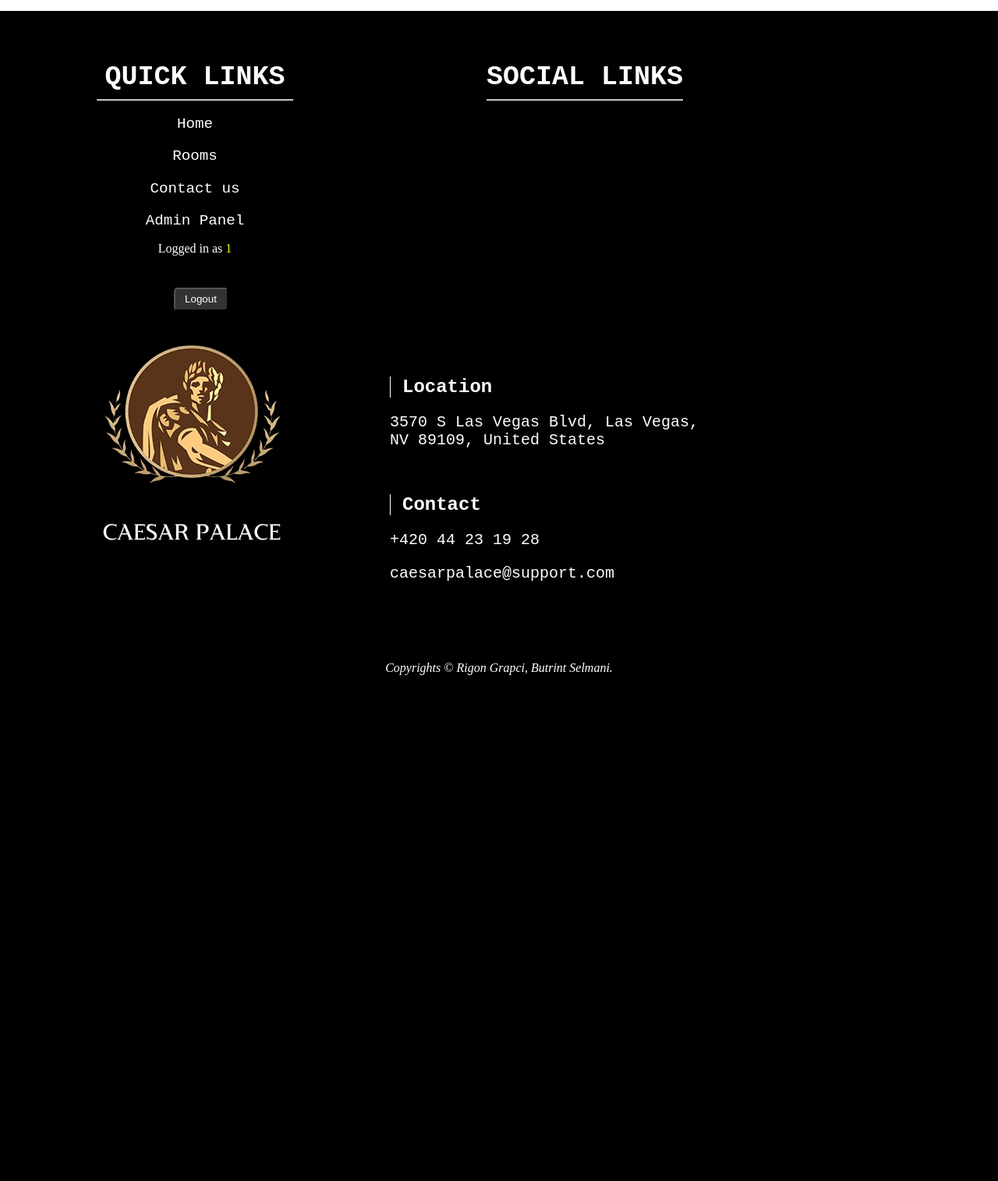
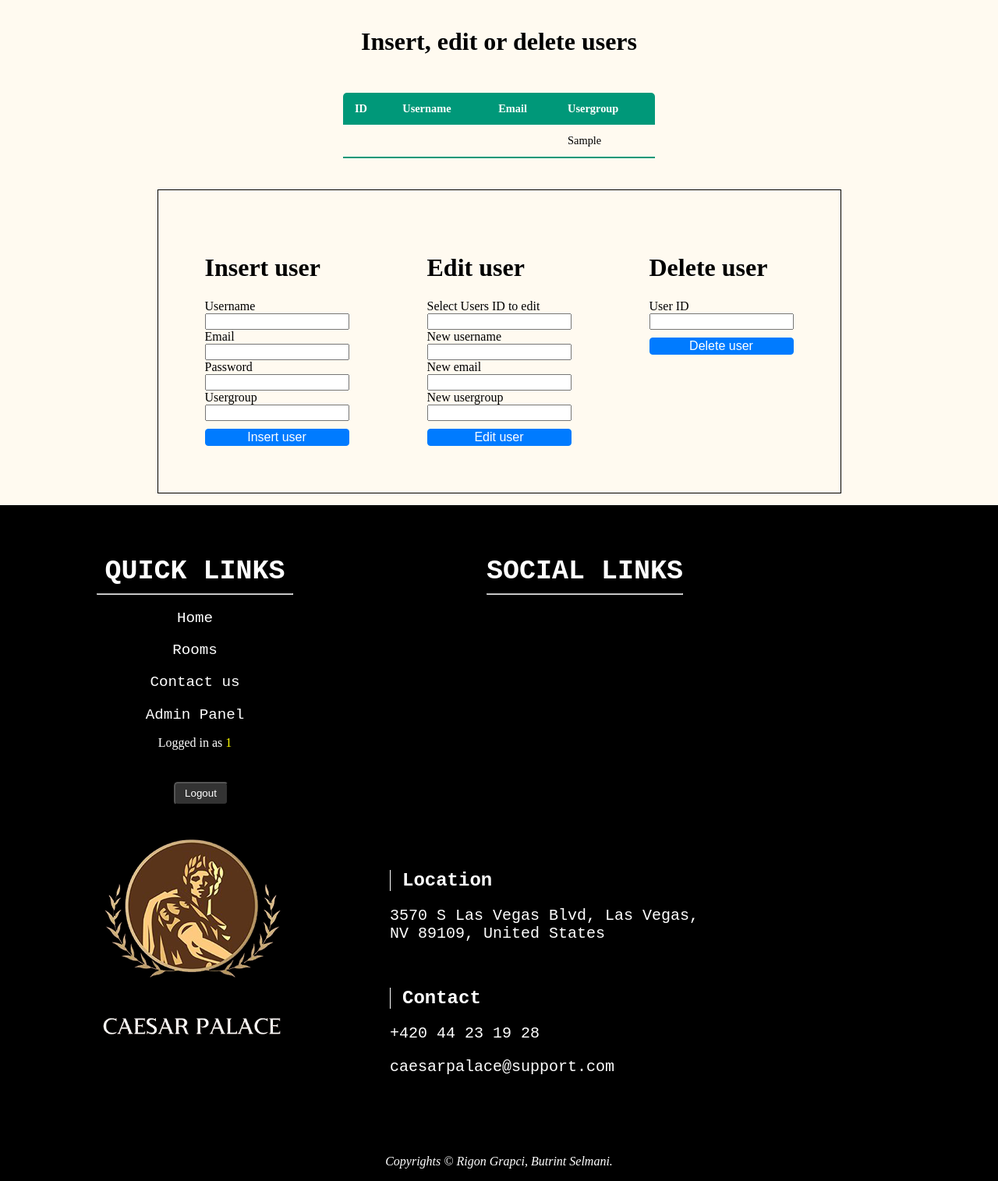
Before and after one commit to rigongr/Caesar-Palace, a PHP site: page /admin_room_add.php in a window 1280 px wide. Shown: the part 801-2316 px from the top of the page at 78% size. Before the commit the page ends 1667 px from the top, so only its background shows below. Run offline with PHP 8.4, Linux system fonts and the light colour scheme; the visitor is signed in with stand-in values (Sample User, id 1); tables that the repository leaves empty or names only in its code hold one stand-in row (values such as "Sample post"); data that the repository does not hold is empty.

Commit message:
Table with Users added to Admin Dashboard, you can now Edit/Insert/Delete users through the dashboard

```diff
--- a/admin_room_add.php
+++ b/admin_room_add.php
@@ -5,7 +5,7 @@
 <?php
     $msg = "";
     // If upload button is pressed
-    if(isset($_POST['upload'])) {
+    if(isset($_POST['upload-room'])) {
         $target = "images/rooms/".basename($_FILES['image']['name']);
 
         // connect to the database
@@ -18,6 +18,11 @@
         $num_rooms = $_POST['num_rooms'];
         $room_price = $_POST['room_price'];
         $posted_by = $_SESSION['userUid'];
+
+        if(empty($image)) {
+            header("Location: admin_room_add.php?empty-image");
+            die();
+        }
 
         $sql = "INSERT INTO add_room(Image, Text, num_rooms, room_price, posted_by) VALUES ('$image', '$text', '$num_rooms', '$room_price', '$posted_by')";
         mysqli_query($db, $sql); // stores the dubmitted data into the database table: add_room
@@ -38,11 +43,12 @@
     <link rel="stylesheet" type="text/css" href="css/style.css">
     <link rel="stylesheet" type="text/css" href="css/admin_room_add.css">
     <link rel="icon" href="/images/icons/caesaricon.png">
-    <title>Caesar Palace - Hotel and more</title>
+    <title>Caesar Palace - Admin dashboard</title>
 </head>
-<body>
+<body style="background-color: floralwhite">
 
     <section id="mainsection">
+    <h1> ADMIN DASHBOARD, WELCOME <span style="color: purple"><?php echo strtoupper($_SESSION['userUid'])?></span> </h1>
         <div class="add-room-form">
         <h1> ADD ROOMS TO ROOMS PAGE </h1>
         <a href="index.php" style="color: black"><img src="images/icons/main-icon.png" width="200"></a>
@@ -63,12 +69,64 @@
                     <input type="number" name="room_price" style="width: 50px" value="1">
                 </div>
                 <div>
-                    <input type="submit" name="upload" value="Uploade Image">
+                    <input type="submit" name="upload-room" value="Uploade Image">
                 </div>
 
             </form>
         </div>
     </section>
+    <div class="user-table">
+    <h1> Insert, edit or delete users </h1>
+    <table class="content-table">
+            <thead>
+                <tr>
+                    <th> ID </th>
+                    <th> Username </th>
+                    <th> Email </th>
+                    <th> Usergroup </th>
+                </tr>
+            </thead>
+            <tbody>
+            <?php
+
+                $db = mysqli_connect("localhost", "root", "", "db_caesar");
+                $sql = "SELECT * FROM users";
+                $result = mysqli_query($db, $sql);
+                while($row = mysqli_fetch_array($result)) {
+                    echo "<tr>
+                            <td>" . $row['idUsers'] . "</td>
+                            <td>" . $row['uidUsers'] . "</td>
+                            <td>" . $row['emailUsers'] . "</td>
+                            <td>" . $row['usergroup'] . "</td>";
+                    echo "</tr>";
+                };
+            ?>
+            </tbody>
+        </table>
+        <div class="insert-update">
+            <form action="includes/insert.php" method="POST">
+                <h1> Insert user </h1>
+                <label>Username </label> <input type="text" name="insert-username">
+                <label>Email </label> <input type="email" name="insert-email">
+                <label>Password </label> <input type="password" name="insert-password">
+                <label>Usergroup </label> <input type="number" max="2" min="0" name="insert-usergroup">
+                <input type="submit" name="insert-submit" value="Insert user">
+            </form>
+            <form action="includes/update.php" method="POST">
+                <h1> Edit user </h1>
+                <label>Select Users ID to edit </label> <input type="number" name="update-id">
+                <label>New username </label> <input type="text" name="update-username">
+                <label>New email </label> <input type="email" name="update-email">
+                <label>New usergroup </label> <input type="number" max="2" min="0" name="update-usergroup">
+                <input type="submit" name="update-submit" value="Edit user">
+            </form>
+            <form action="includes/delete.php" method="POST">
+                <h1> Delete user </h1>
+                <label>User ID </label> <input type="number" name="delete-id">
+                <input type="submit" name="delete-submit" value="Delete user">
+            </form>
+        </div>
+        </div>
 
     <?php require 'includes/footer.php' ?>
 
--- a/css/admin_room_add.css
+++ b/css/admin_room_add.css
@@ -3,9 +3,11 @@
     display: flex;
     justify-content: center;
     align-items: center;
+    flex-direction: column;
 }
 .add-room-form {
     text-align: center;
+    border: 1px solid black
 }
 #navbar {
     margin: 0;
@@ -23,3 +25,79 @@
     width: 500px;
     height: 200px;
 }
+.user-table {
+    width: 100%;
+    height: 100%;
+    display: flex;
+    justify-content: center;
+    align-items: center;
+    flex-direction: column;
+}
+
+.content-table {
+    border-collapse: collapse;
+    margin: 25px 0;
+    font-size: 0.9em;
+    min-width: 400px;
+    border-radius: 5px 5px 0 0;
+    overflow: hidden;
+}
+.content-table thead tr {
+    background-color: #009879;
+    color: #ffffff;
+    text-align: left;
+    font-weight: bold;
+}
+.content-table th, .content-table td  {
+    padding: 12px 15px;
+}
+.content-table tbody tr {
+    border-bottom: 1px solid #dddddd;
+}
+
+.content-table tbody tr:nth-of-type(even) {
+    background-color: #f3f3f3;
+}
+.content-table tbody tr:last-of-type {
+    border-bottom: 2px solid #009879;
+}
+.content-table tbody tr.active-row {
+    font-weight: bold;
+    color: #009879;
+}
+
+.insert-update {
+    display: flex;
+    padding: 10px;
+    border: 1px solid black;
+    flex-wrap: wrap;
+}
+.insert-update form {
+    margin: 50px;
+    display: flex;
+    flex-direction: column;
+    align-items: left
+}
+
+.insert-update input[type="submit"] {
+    margin-top: 10px;
+    font-weight: 400;
+    text-align: center;
+    border: 1px solid transparent;
+    font-size: 1rem;
+    border-radius: .25rem;
+    color: white;
+    background-color: #007bff;
+    border-color: #007bff;
+}
+.btn-delete {
+    margin-top: 10px;
+    font-weight: 400;
+    text-align: center;
+    border: 1px solid transparent;
+    font-size: 1rem;
+    border-radius: .25rem;
+    color: white;
+    background-color: #007bff;
+    border-color: #007bff;
+}
```
Also changed, not shown: includes/delete.php (added, +19 -0 lines), includes/insert.php (added, +64 -0 lines), includes/update.php (added, +20 -0 lines).
